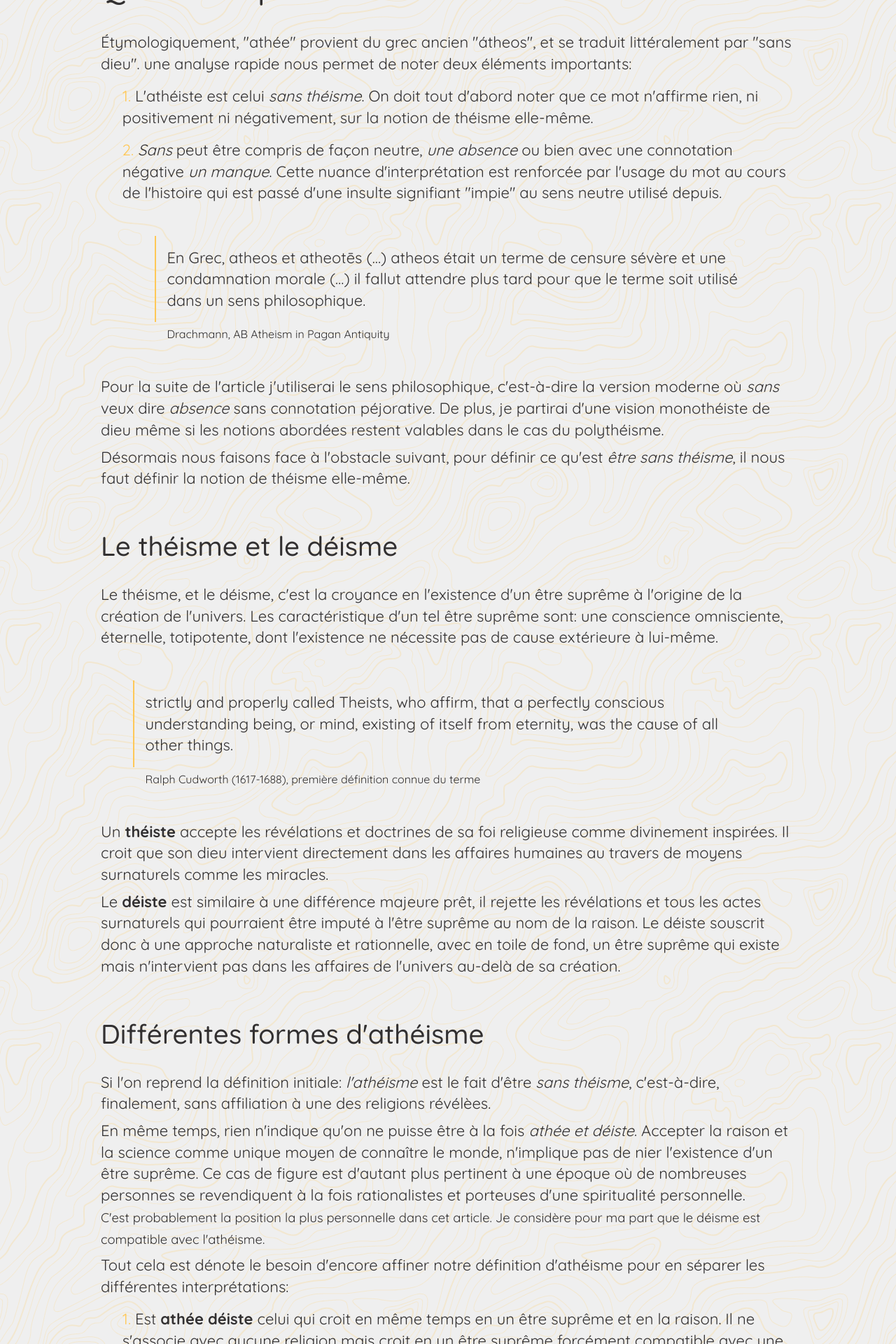
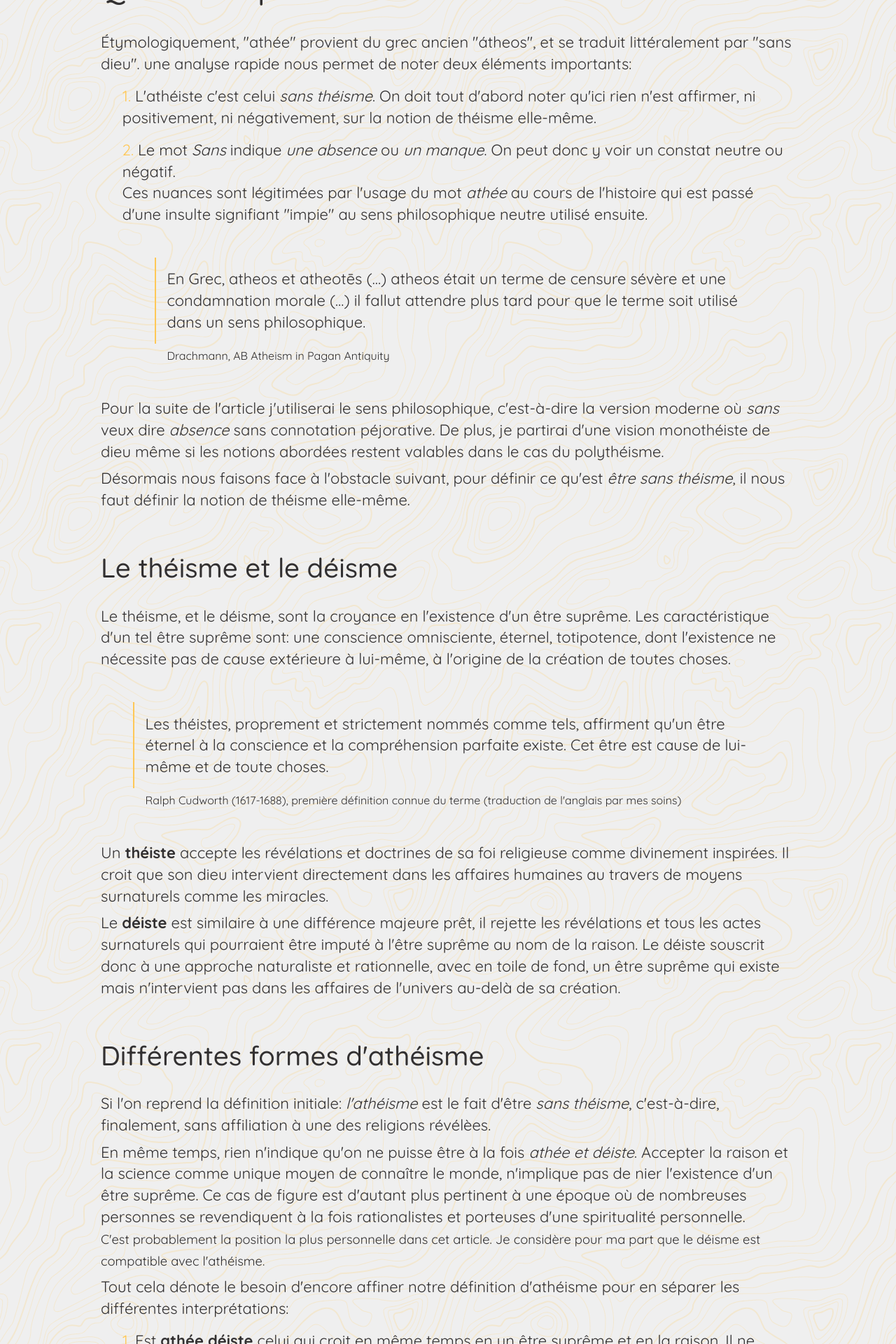
Before and after one commit to kairos666/indie-blog, a Next.js app: page /article/atheisme in a window 1280 px wide. Shown: the part 1360-3280 px from the top of the page at 70% size. Built offline with nearby package versions, Linux system fonts and the light colour scheme.

Commit message:
phrasing fixes

```diff
--- a/pages/article/atheisme.tsx
+++ b/pages/article/atheisme.tsx
@@ -38,8 +38,8 @@ const AtheismCustomArticle: NextPage = () => {
                         <h2>Qu'est-ce que l'athéisme exactement ?</h2>
                         <p>Étymologiquement, "athée" provient du grec ancien "átheos", et se traduit littéralement par "sans dieu". une analyse rapide nous permet de noter deux éléments importants:</p>
                         <ol>
-                            <li>L'athéiste est celui <i>sans théisme</i>. On doit tout d'abord noter que ce mot n'affirme rien, ni positivement ni négativement, sur la notion de théisme elle-même.</li>
-                            <li><i>Sans</i> peut être compris de façon neutre, <i>une absence</i> ou bien avec une connotation négative <i>un manque</i>. Cette nuance d'interprétation est renforcée par l'usage du mot au cours de l'histoire qui est passé d'une insulte signifiant "impie" au sens neutre utilisé depuis.
+                            <li>L'athéiste c'est celui <i>sans théisme</i>. On doit tout d'abord noter qu'ici rien n'est affirmer, ni positivement, ni négativement, sur la notion de théisme elle-même.</li>
+                            <li>Le mot <i>Sans</i> indique <i>une absence</i> ou <i>un manque</i>. On peut donc y voir un constat neutre ou négatif.<br/> Ces nuances sont légitimées par l'usage du mot <i>athée</i> au cours de l'histoire qui est passé d'une insulte signifiant "impie" au sens philosophique neutre utilisé ensuite.
                                 <Quote>
                                     <p>En Grec, atheos et atheotēs (…) atheos était un terme de censure sévère et une condamnation morale (…) il fallut attendre plus tard pour que le terme soit utilisé dans un sens philosophique.</p>
                                     <cite title="Atheism in Pagan Antiquity">Drachmann, AB Atheism in Pagan Antiquity</cite>
@@ -49,17 +49,17 @@ const AtheismCustomArticle: NextPage = () => {
                         <p>Pour la suite de l'article j'utiliserai le sens philosophique, c'est-à-dire la version moderne où <i>sans</i> veux dire <i>absence</i> sans connotation péjorative. De plus, je partirai d'une vision monothéiste de dieu même si les notions abordées restent valables dans le cas du polythéisme.</p>
                         <p>Désormais nous faisons face à l'obstacle suivant, pour définir ce qu'est <i>être sans théisme</i>, il nous faut définir la notion de théisme elle-même.</p>
                         <h3>Le théisme et le déisme</h3>
-                        <p>Le théisme, et le déisme, c'est la croyance en l'existence d'un être suprême à l'origine de la création de l'univers. Les caractéristique d'un tel être suprême sont: une conscience omnisciente, éternelle, totipotente, dont l'existence ne nécessite pas de cause extérieure à lui-même.</p>
+                        <p>Le théisme, et le déisme, sont la croyance en l'existence d'un être suprême. Les caractéristique d'un tel être suprême sont: une conscience omnisciente, éternel, totipotence, dont l'existence ne nécessite pas de cause extérieure à lui-même, à l'origine de la création de toutes choses.</p>
                         <Quote>
-                            <p>strictly and properly called Theists, who affirm, that a perfectly conscious understanding being, or mind, existing of itself from eternity, was the cause of all other things.</p>
-                            <cite title="Collier's Encyclopedia">Ralph Cudworth (1617-1688), première définition connue du terme</cite>
+                            <p>Les théistes, proprement et strictement nommés comme tels, affirment qu'un être éternel à la conscience et la compréhension parfaite existe. Cet être est cause de lui-même et de toute choses.</p>
+                            <cite title="Collier's Encyclopedia">Ralph Cudworth (1617-1688), première définition connue du terme (traduction de l'anglais par mes soins)</cite>
                         </Quote>
                         <p>Un <strong>théiste</strong> accepte les révélations et doctrines de sa foi religieuse comme divinement inspirées. Il croit que son dieu intervient directement dans les affaires humaines au travers de moyens surnaturels comme les miracles.</p>
                         <p>Le <strong>déiste</strong> est similaire à une différence majeure prêt, il rejette les révélations et tous les actes surnaturels qui pourraient être imputé à l'être suprême au nom de la raison. Le déiste souscrit donc à une approche naturaliste et rationnelle, avec en toile de fond, un être suprême qui existe mais n'intervient pas dans les affaires de l'univers au-delà de sa création.</p>
                         <h3>Différentes formes d'athéisme</h3>
                         <p>Si l'on reprend la définition initiale: <i>l'athéisme</i> est le fait d'être <i>sans théisme</i>, c'est-à-dire, finalement, sans affiliation à une des religions révélèes.</p>
                         <p>En même temps, rien n'indique qu'on ne puisse être à la fois <i>athée et déiste</i>. Accepter la raison et la science comme unique moyen de connaître le monde, n'implique pas de nier l'existence d'un être suprême. Ce cas de figure est d'autant plus pertinent à une époque où de nombreuses personnes se revendiquent à la fois rationalistes et porteuses d'une spiritualité personnelle.<br/><small>C'est probablement la position la plus personnelle dans cet article. Je considère pour ma part que le déisme est compatible avec l'athéisme.</small></p>
-                        <p>Tout cela est dénote le besoin d'encore affiner notre définition d'athéisme pour en séparer les différentes interprétations:</p>
+                        <p>Tout cela dénote le besoin d'encore affiner notre définition d'athéisme pour en séparer les différentes interprétations:</p>
                         <ol>
                             <li>Est <strong>athée déiste</strong> celui qui croit en même temps en un être suprême et en la raison. Il ne s'associe avec aucune religion mais croit en un être suprême forcément compatible avec une vision non surnaturelle du monde.</li>
                             <li>Est <strong>agnostique</strong> celui qui considère que l'existence d'une entité suprême est une information inaccessible. Il refuse de se prononcer sur un domaine métaphysique qui par essence échappe au raisonnement naturaliste.</li>
@@ -68,7 +68,7 @@ const AtheismCustomArticle: NextPage = () => {
                         </ol>
                     </section>
                     <section>
-                        <h2>Quand puis-je me dire athée ?</h2>
+                        <h2>A quel moment puis-je me dire athée ?</h2>
                         <p>Au regard de la définition d'athéisme décrite en détail ci-dessus, la réponse variera suivant le sens retenu: absence de théisme, agnosticisme, athéisme négatif, athéisme positif.</p>
                         <p>Cela n'arrange guère nos affaires. Pour simplifier l'exercice, nous allons découper ce questionnement en deux parties complémentaires:</p>
                         <h3>La question réciproque, suis-je théiste ?</h3>
@@ -76,7 +76,7 @@ const AtheismCustomArticle: NextPage = () => {
                         <p>Vous avez passé en revue tous les dieux de l'humanité et aucun ne vous à paru plus véridique que son voisin ? Si oui alors c'est officiel vous n'êtes pas théiste, donc athéiste.</p>
                         <p>Finalement c'était simple. Reste à savoir jusqu'à quel point vous êtes athée, mais ça n'obère pas du fait que oui vous êtes bel et bien athée.</p>
                         <h3>Le spectre de l'athéisme</h3>
-                        <p>Ici on en revient à la définition d'un être suprême: une conscience omnisciente, éternelle, totipotente, dont l'existence ne nécessite pas de cause extérieure à elle-même, qui est la cause originel de l'univers. <br/>Plus un tel être suprême vous semble plausible, nécessaire, certain, et moins votre athéisme sera fort sur le spectre.</p>
+                        <p>Ici on en revient à la définition d'un être suprême: une conscience omnisciente, éternelle, totipotente, dont l'existence ne nécessite pas de cause extérieure à elle-même, qui est la cause originelle de l'univers. <br/>Plus un tel être suprême vous semble plausible, nécessaire, certain, et moins votre athéisme sera fort sur le spectre.</p>
                         <ol className={ spectrumListStyles['list-container'] }>
                             <li>Un être suprême existe, <strong>j'y crois avec certitude</strong>. Je suis <strong>athée déiste</strong>.</li>
                             <li><strong>Je ne sais pas</strong> si un être suprême existe, est nécessaire ou même plausible. Je suis <strong>agnostique</strong>.</li>
```
